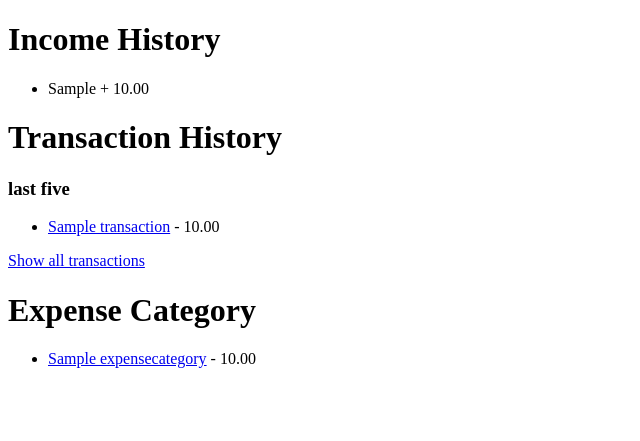
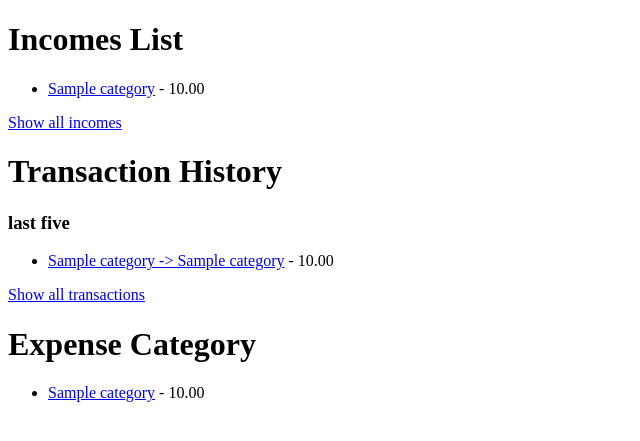
Before and after one commit to kypi-mne-tapo4ki/fin_track_project, a Django app: page /core_ledger/ in a window 1280 px wide. Shown: the top 441 px of the page, without its empty margins (0-640 px from the left). Run offline with Django 4.2, Linux system fonts and the light colour scheme; tables that the repository leaves empty hold one stand-in row (values such as "Sample post").

Commit message:
Add incomes actions and templates & Small refactoring

```diff
--- a/core_ledger/admin.py
+++ b/core_ledger/admin.py
@@ -1,7 +1,8 @@
 from django.contrib import admin
 
-from .models import Income, Transaction, ExpenseCategory
+from .models import Income, Transaction, ExpenseCategory, IncomeCategory
 
+admin.site.register(Transaction)
 admin.site.register(Income)
-admin.site.register(Transaction)
 admin.site.register(ExpenseCategory)
+admin.site.register(IncomeCategory)
--- a/core_ledger/models.py
+++ b/core_ledger/models.py
@@ -2,60 +2,71 @@ from django.db import models
 from django.contrib.auth.models import User
 
 
-class ExpenseCategory(models.Model):
-    name = models.CharField(max_length=100, unique=True)
+class Category(models.Model):
+    title = models.CharField(max_length=30, unique=True)
     total = models.DecimalField(default=0, max_digits=10, decimal_places=2)
 
     def __str__(self):
-        return self.name
+        return self.title
+
+
+class ExpenseCategory(Category):
+    pass
+
+
+class IncomeCategory(Category):
+    pass
 
 
 class Income(models.Model):
-    source = models.CharField(max_length=100)
+    category = models.ForeignKey(IncomeCategory, on_delete=models.CASCADE)
     amount = models.DecimalField(max_digits=10, decimal_places=2)
     date = models.DateTimeField()
 
-    def __str__(self):
-        return self.source
+    def move_operation(self):
+        self.category.total += self.amount
+        self.category.save()
+
+    def save(self, *args, **kwargs):
+        self.move_operation()
+        super().save(*args, **kwargs)
+
+    def delete_operation(self):
+        self.category.total -= self.amount
+        self.category.save()
+
+    def delete(self, *args, **kwargs):
+        self.delete_operation()
+        super().delete(*args, **kwargs)
 
 
 class Transaction(models.Model):
-    user = models.ForeignKey(User, on_delete=models.CASCADE)
-    title = models.CharField(max_length=100)
     amount = models.DecimalField(max_digits=10, decimal_places=2)
     date = models.DateTimeField()
-    income_source = models.ForeignKey(Income, on_delete=models.CASCADE)
+    income_category = models.ForeignKey(IncomeCategory, on_delete=models.CASCADE)
     expense_category = models.ForeignKey(ExpenseCategory, on_delete=models.CASCADE)
 
-    def take_from_income(self):
-        if self.income_source.amount >= self.amount:
-            self.income_source.amount -= self.amount
-            self.income_source.save()
+    def move_operation(self):
+        self.income_category.total -= self.amount
+        self.income_category.save()
 
-    def add_to_expenses(self):
         self.expense_category.total += self.amount
         self.expense_category.save()
 
     def save(self, *args, **kwargs):
-        self.take_from_income()
-        self.add_to_expenses()
+        self.move_operation()
         super().save(*args, **kwargs)
 
-    def delete_from_income(self):
-        self.income_source.amount += self.amount
-        self.income_source.save()
+    def delete_operation(self):
+        self.income_category.total += self.amount
+        self.income_category.save()
 
-    def remove_from_expenses(self):
         self.expense_category.total -= self.amount
         self.expense_category.save()
 
     def delete(self, *args, **kwargs):
-        self.delete_from_income()
-        self.remove_from_expenses()
+        self.delete_operation()
         super().delete(*args, **kwargs)
-
-    def __str__(self):
-        return self.title
 
 #
 # class Tag(models.Model):
--- a/core_ledger/templates/core_ledger/add_expense_category.html
+++ b/core_ledger/templates/core_ledger/add_expense_category.html
@@ -7,9 +7,9 @@
     <h1>Add Category</h1>
     <form method="post">
         {% csrf_token %}
-        <label for="name">Category Name:</label>
+        <label for="name">Expense Category Name:</label>
         <input type="text" name="name" required>
-        <button type="submit">Add Category</button>
+        <button type="submit">Add Expense Category</button>
     </form>
 </body>
 </html>
--- a/templates/registration/password_change_form.html
+++ b/core_ledger/templates/core_ledger/add_income_category.html
@@ -1,14 +1,14 @@
 <!DOCTYPE html>
 <html lang="en">
 <head>
-    <title>Change Password</title>
+    <title>Add Income</title>
 </head>
 <body>
-    <h1>Change Password</h1>
+    <h1>Add Income</h1>
     <form method="post">
         {% csrf_token %}
         {{ form.as_p }}
-        <button type="submit">Change Password</button>
+        <button type="submit">Add Income Category</button>
     </form>
 </body>
 </html>
--- a/core_ledger/templates/core_ledger/index.html
+++ b/core_ledger/templates/core_ledger/index.html
@@ -4,19 +4,23 @@
     <title>Expense Tracker</title>
 </head>
 <body>
-    <h1>Income History</h1>
+    <h1>Incomes List</h1>
     <ul>
         {% for income in incomes %}
-            <li>{{ income.source }}   + {{ income.amount }}</li>
+            <li>
+                <a href="{% url 'core_ledger:income_category' income.id %}">{{ income.title }}</a> - {{ income.total }}
+            </li>
         {% endfor %}
     </ul>
+
+    <a href="{% url 'core_ledger:incomes'%}">Show all incomes</a>
 
     <h1>Transaction History</h1>
     <h3>last five</h3>
     <ul>
         {% for transaction in transactions %}
             <li>
-                <a href="{% url 'core_ledger:transaction_detail' transaction.id %}">{{ transaction.title }}</a> - {{ transaction.amount }}
+                <a href="{% url 'core_ledger:transaction_detail' transaction.id %}">{{ transaction.income_category.title }} -> {{ transaction.expense_category.title }}</a> - {{ transaction.amount }}
             </li>
         {% endfor %}
     </ul>
@@ -27,7 +31,7 @@
     <ul>
         {% for category in expense_category %}
             <li>
-                <a href="{% url 'core_ledger:category_transactions' category.id %}">{{ category.name }}</a>  - {{ category.total }}
+                <a href="{% url 'core_ledger:expense_category' category.id %}">{{ category.title }}</a>  - {{ category.total }}
             </li>
         {% endfor %}
     </ul>
--- a/core_ledger/templates/core_ledger/transaction_detail.html
+++ b/core_ledger/templates/core_ledger/transaction_detail.html
@@ -5,11 +5,10 @@
 </head>
 <body>
     <h1>Transaction Detail</h1>
-    <p>Title: {{ transaction.title }}</p>
     <p>Amount: {{ transaction.amount }}</p>
     <p>Date: {{ transaction.date }}</p>
-    <p>Income: {{ transaction.income_source.source }}</p>
-    <p>Expense category: {{ transaction.expense_category.name }}</p>
+    <p>Income category: {{ transaction.income_category.title }}</p>
+    <p>Expense category: {{ transaction.expense_category.title }}</p>
 
     <form method="post" action="{% url 'core_ledger:delete_transaction' transaction.pk %}">
         {% csrf_token %}
--- a/core_ledger/urls.py
+++ b/core_ledger/urls.py
@@ -7,9 +7,14 @@ urlpatterns = [
     path('', views.index, name='index'),
     path('add_transaction', views.add_transaction, name='add_transaction'),
     path('add_expense_category/', views.add_expense_category, name='add_expense_category'),
+    path('add_income_category/', views.add_income_category, name='add_income_category'),
+    path('<int:pk>/transactions/', views.ExpenseCategoryView.as_view(), name='expense_category'),
+    path('<int:pk>/incomes/', views.IncomeCategoryView.as_view(), name='income_category'),
+    path('transaction/<int:pk>/delete/', views.delete_transaction, name='delete_transaction'),
+    path('income/<int:pk>/delete/', views.delete_income, name='delete_income'),
+    path('transaction/<int:pk>/', views.TransactionDetailView.as_view(), name='transaction_detail'),
+    path('income/<int:pk>/', views.IncomeDetailView.as_view(), name='income_detail'),
+    path('transactions/', views.TransactionsView.as_view(), name='transactions'),
+    path('incomes/', views.IncomesView.as_view(), name='incomes'),
     path('add_income/', views.add_income, name='add_income'),
-    path('<int:pk>/transactions/', views.CategoryTransactionsView.as_view(), name='category_transactions'),
-    path('transaction/<int:pk>/delete/', views.delete_transaction, name='delete_transaction'),
-    path('transaction/<int:pk>/', views.TransactionDetailView.as_view(), name='transaction_detail'),
-    path('transactions/', views.TransactionsView.as_view(), name='transactions'),
 ]
--- a/core_ledger/views.py
+++ b/core_ledger/views.py
@@ -6,7 +6,7 @@ from django.views.generic import ListView
 from django.shortcuts import get_object_or_404
 from django.utils import timezone
 
-from .models import ExpenseCategory, Transaction, Income
+from .models import ExpenseCategory, Transaction, IncomeCategory, Income
 from .forms import TransactionForm, IncomeForm
 
 
@@ -24,7 +24,7 @@ def register(request):
 
 def index(request):
     transactions = Transaction.objects.filter(date__lte=timezone.now()).order_by("date").reverse()[:5]
-    incomes = Income.objects.all()
+    incomes = IncomeCategory.objects.all()
     expense_category = ExpenseCategory.objects.all()
     return render(request,
                   'core_ledger/index.html',
@@ -32,8 +32,43 @@ def index(request):
                       'transactions': transactions,
                       'incomes': incomes,
                       'expense_category': expense_category,
-                  }
-                  )
+                  },)
+
+
+def add_expense_category(request):
+    if request.method == 'POST':
+        name = request.POST.get('name')
+        ExpenseCategory.objects.create(name=name)
+        return redirect('core_ledger:index')
+    return render(request, 'core_ledger/add_expense_category.html')
+
+
+def add_income_category(request):
+    if request.method == 'POST':
+        name = request.POST.get('name')
+        IncomeCategory.objects.create(name=name)
+        return redirect('core_ledger:index')
+    return render(request, 'core_ledger/add_income_category.html')
+
+
+def add_income(request):
+    if request.method == 'POST':
+        form = IncomeForm(request.POST)
+        if form.is_valid():
+            new_income = form.save(commit=False)
+            new_income.save()
+            return redirect('core_ledger:index')
+    else:
+        form = IncomeForm()
+    return render(request, 'core_ledger/add_income.html', {'form': form})
+
+
+def delete_income(request, pk):
+    income = get_object_or_404(Income, pk=pk)
+    if request.method == 'POST':
+        income.delete()
+        return redirect('core_ledger:index')
+    # return render(request, 'core_ledger/confirm_delete.html', {'transaction': transaction})
 
 
 def add_transaction(request):
@@ -41,8 +76,6 @@ def add_transaction(request):
         form = TransactionForm(request.POST)
         if form.is_valid():
             transaction = form.save(commit=False)
-            transaction.take_from_income()
-            transaction.add_to_expenses()
             transaction.save()
             return redirect('core_ledger:index')
     else:
@@ -58,40 +91,59 @@ def delete_transaction(request, pk):
     return render(request, 'core_ledger/confirm_delete.html', {'transaction': transaction})
 
 
-def add_expense_category(request):
-    if request.method == 'POST':
-        name = request.POST.get('name')
-        ExpenseCategory.objects.create(name=name)
-        return redirect('core_ledger:index')
-    return render(request, 'core_ledger/add_expense_category.html')
-
-
-def add_income(request):
-    if request.method == 'POST':
-        form = IncomeForm(request.POST)
-        if form.is_valid():
-            form.save()
-            return redirect('core_ledger:index')
-    else:
-        form = IncomeForm()
-    return render(request, 'core_ledger/add_income.html', {'form': form})
-
-
-class CategoryTransactionsView(DetailView):
+class ExpenseCategoryView(DetailView):
+    """
+    Shows transactions in a single category
+    """
     model = ExpenseCategory
-    template_name = 'core_ledger/category_transactions.html'
-    context_object_name = 'category'
+    template_name = 'core_ledger/expense_category.html'
+    context_object_name = 'expense_category'
 
 
 class TransactionDetailView(DetailView):
+    """
+    Shows a single transaction
+    """
     model = Transaction
     template_name = 'core_ledger/transaction_detail.html'
     context_object_name = 'transaction'
 
 
 class TransactionsView(ListView):
+    """
+    Shows transactions for all time
+    """
     template_name = 'core_ledger/transactions.html'
     context_object_name = 'transactions'
 
     def get_queryset(self):
-        return Transaction.objects.all()
+        return Transaction.objects.all().order_by('date').reverse()
+
+
+class IncomeCategoryView(DetailView):
+    """
+    Shows incomes in a single category
+    """
+    model = IncomeCategory
+    template_name = 'core_ledger/income_category.html'
+    context_object_name = 'income_category'
+
+
+class IncomeDetailView(DetailView):
+    """
+    Shows a single income
+    """
+    model = Income
+    template_name = 'core_ledger/income_detail.html'
+    context_object_name = 'income'
+
+
+class IncomesView(ListView):
+    """
+    Shows incomes for all time
+    """
+    template_name = 'core_ledger/incomes.html'
+    context_object_name = 'incomes'
+
+    def get_queryset(self):
+        return Income.objects.all().order_by('date').reverse()
```
Also changed, not shown: core_ledger/forms.py (+6 -4 lines), core_ledger/templates/core_ledger/category_transactions.html (deleted, +0 -14 lines), core_ledger/templates/core_ledger/expense_category.html (added, +16 -0 lines), core_ledger/templates/core_ledger/income_category.html (added, +16 -0 lines), core_ledger/templates/core_ledger/income_detail.html (added, +17 -0 lines), core_ledger/templates/core_ledger/incomes.html (added, +16 -0 lines), core_ledger/templates/core_ledger/transactions.html (+4 -4 lines), core_ledger/migrations/0001_initial.py, core_ledger/migrations/0002_expensecategory_total.py (deleted), core_ledger/migrations/0003_alter_expensecategory_name.py (deleted).
